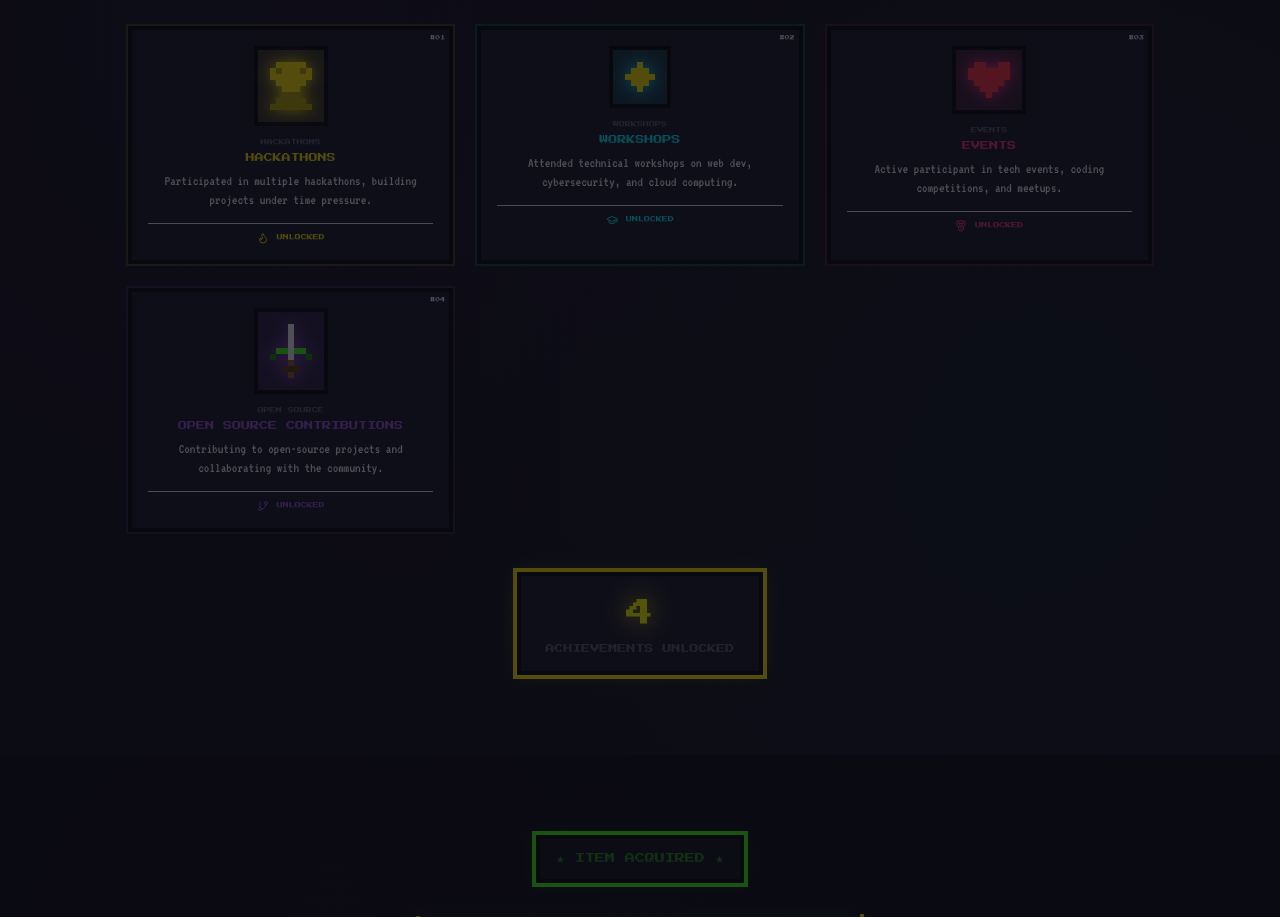
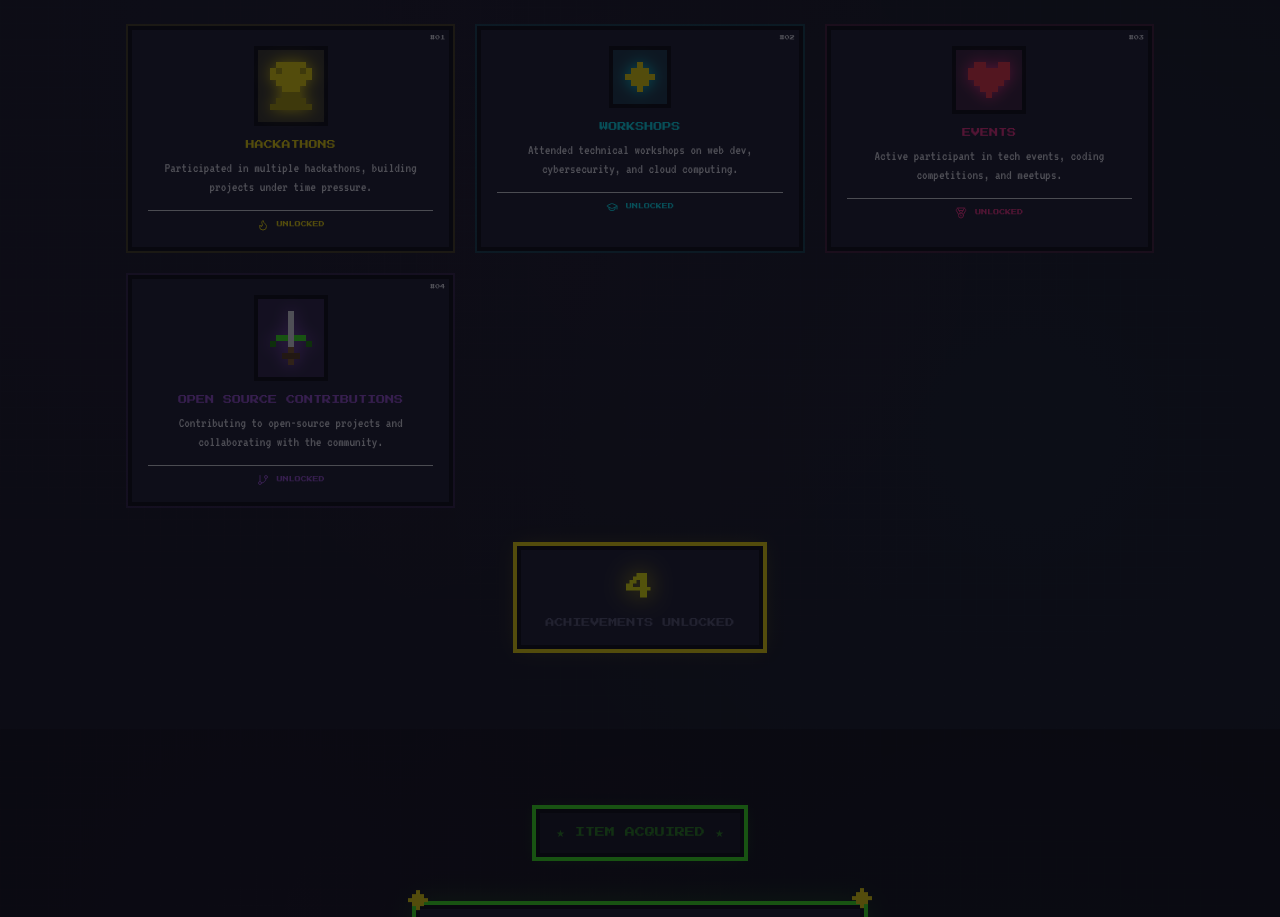
Before and after one commit to ree4yaa/portfolio, a React (Vite) app: page / in a window 1280 px wide. Shown: the part 3980-4897 px from the top of the page. Built offline with nearby package versions, Linux system fonts and the light colour scheme.

Commit message:
removed category section from each one of achivements sections

```diff
--- a/src/components/pixelArt/Experience.tsx
+++ b/src/components/pixelArt/Experience.tsx
@@ -18,14 +18,12 @@ const achievements: Achievement[] = [
     title: 'HACKATHONS',
     desc: 'Participated in multiple hackathons, building projects under time pressure.',
     icon: Flame,
-    category: 'HACKATHONS',
     badgeArt: trophy,
     color: 'yellow',
   },
   {
     title: 'WORKSHOPS',
     desc: 'Attended technical workshops on web dev, cybersecurity, and cloud computing.',
-    category: 'WORKSHOPS',
     icon: GraduationCap,
     badgeArt: star,
     color: 'cyan',
@@ -33,7 +31,6 @@ const achievements: Achievement[] = [
   {
     title: 'EVENTS',
     desc: 'Active participant in tech events, coding competitions, and meetups.',
-    category: 'EVENTS',
     icon: Medal,
     badgeArt: heart,
     color: 'pink',
@@ -41,7 +38,6 @@ const achievements: Achievement[] = [
   {
     title: 'OPEN SOURCE CONTRIBUTIONS',
     desc: 'Contributing to open-source projects and collaborating with the community.',
-    category: 'OPEN SOURCE',
     icon: GitBranch,
     badgeArt: sword,
     color: 'purple',
```
